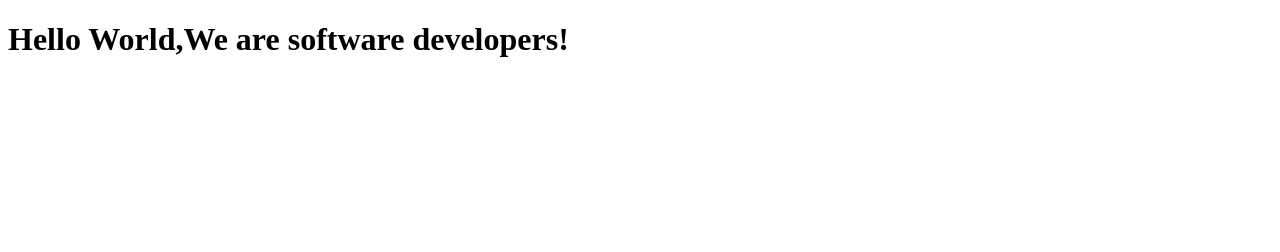
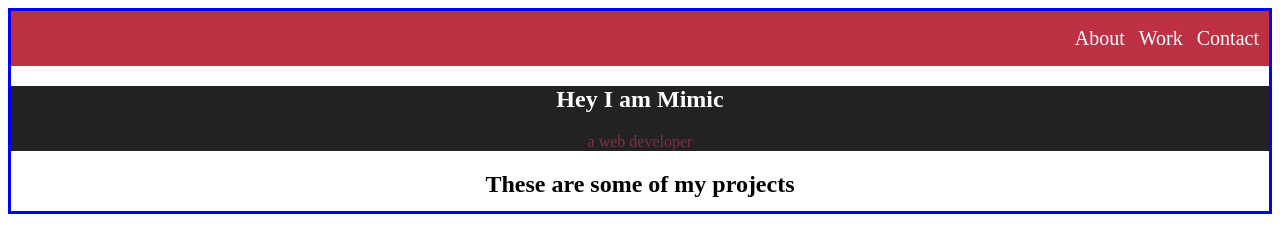
Before and after one commit to BonkeGcobo/Annah-Bonke-TheReturn, a plain HTML site: page fcc-test-suite-template-master/fcc-test-suite-template-master/index.html in a window 1280 px wide. Drawn offline with Linux system fonts and the light colour scheme.

Commit message:
Template

```diff
--- a/fcc-test-suite-template-master/fcc-test-suite-template-master/css/style.css
+++ b/fcc-test-suite-template-master/fcc-test-suite-template-master/css/style.css
@@ -0,0 +1,28 @@
+#navbar{
+    display: flex;
+    justify-content: flex-end;
+    background-color:#BE3144;
+    margin-bottom: 0px;
+}
+a{
+    text-decoration: none;
+    font-size: 20px;
+    color: white;
+}
+li{
+    display:inline;
+    margin-right:10px;
+}
+#welcome-section{
+    background-color:#222225 ;
+    color: white;
+    text-align: center;
+
+}
+#projects{
+    text-align: center;
+}
+#main{
+    border: solid blue;
+    height: 200px;
+}
--- a/fcc-test-suite-template-master/fcc-test-suite-template-master/index.html
+++ b/fcc-test-suite-template-master/fcc-test-suite-template-master/index.html
@@ -5,7 +5,6 @@
     <title>Fork Me! FCC: Test Suite Template</title>
     <link rel="stylesheet" href="css/style.css">
   </head>
-
   <body>
     <!--<script src="https://cdn.freecodecamp.org/testable-projects-fcc/v1/bundle.js"></script>-->
 
@@ -21,7 +20,29 @@
     - The freeCodeCamp Team
 
     -->
-    <h1>Hello World,We are software developers!<h1>
+    <div id=main>
+    <nav id="navbar">
+      <ul>
+        <li><a href="#">About</a></li>
+        <li><a href="#">Work</a></li>
+        <li><a href="#">Contact</a></li>
+      </ul>
+    </nav>
+    <section id="welcome-section">
+      <h1 style="color:white ;">
+        Hey I am Mimic
+      </h1>
+      <p style="color: #822F3B;">a web developer</p>
+    </section>
+
+    <section id=projects>
+      <h2>These are some of my projects</h2>
+      <div id="project-title">
+        <a></a>
+      </div>
+    </section>
+    </div>
+
     <script  src="js/index.js"></script>
   </body>
 </html>
```
